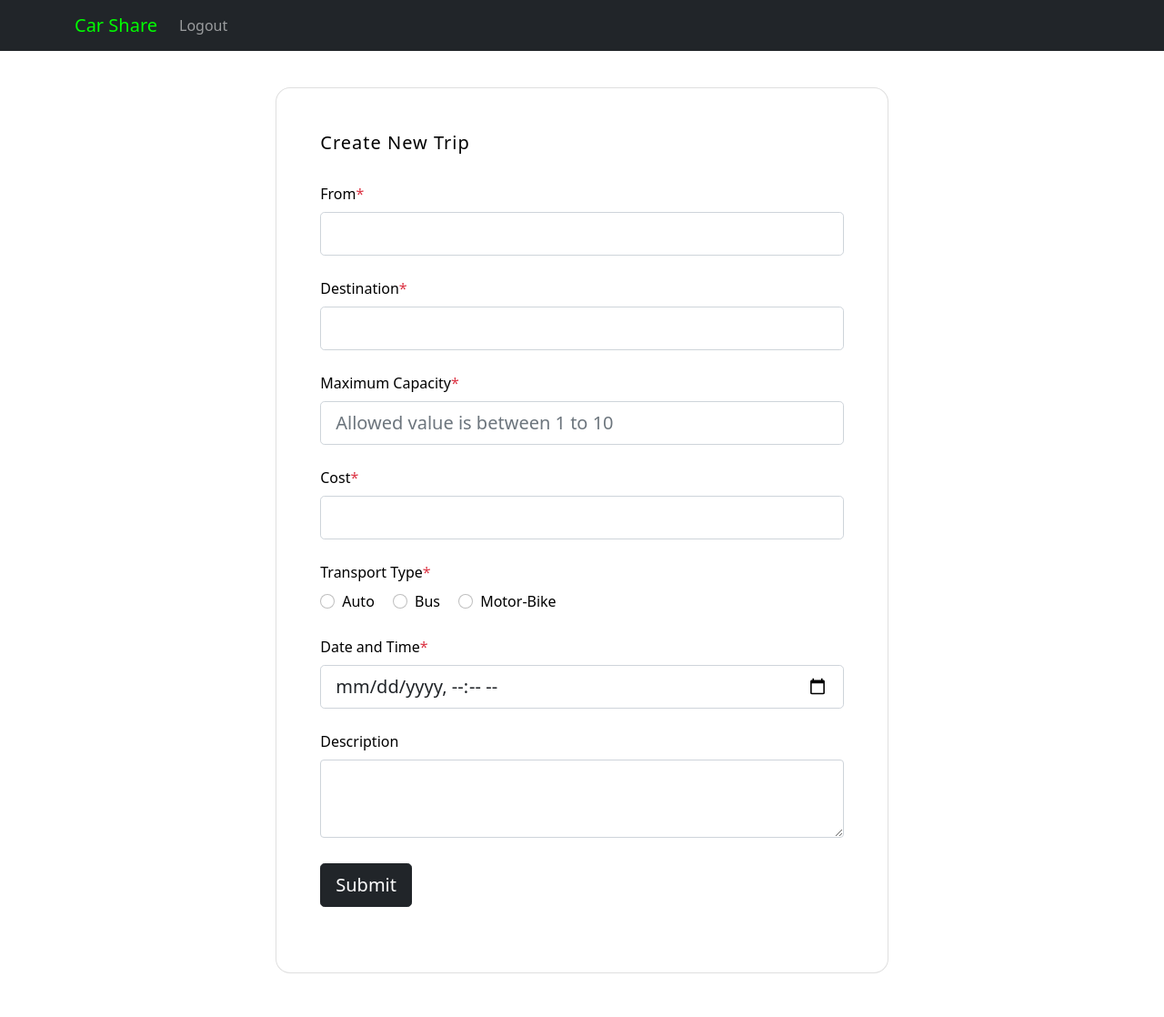
After one commit to imranimon/car-share-flask, a Flask app: page /new-drive in a window 1280 px wide. The commit adds this page. Shown: the whole page at 91% size. Run offline with Flask 2, Linux system fonts and the light colour scheme; the visitor is signed in with stand-in values (Sample User, id 1); data that the repository does not hold is empty.

Commit message:
create new trip done

```diff
--- a/app.py
+++ b/app.py
@@ -1,6 +1,7 @@
 from flask import Flask, render_template, redirect, url_for, request, session
 from flask_db2 import DB2
 from dotenv import load_dotenv
+from datetime import datetime
 
 load_dotenv()
 import os
@@ -47,10 +48,10 @@ def login():
             if result:
                 session["ses_user"] = loggedinUser
                 session['logged_in'] = True
-                return redirect(url_for("index"))
+                return redirect(url_for("mainView"))
             else:
                 session['logged_in'] = False
-                message = "Please input valid information to Login"
+                message = "Email Is Not Valid"
     cur.close()
     del cur
     return render_template('login.html', message=message)
@@ -63,7 +64,6 @@ def register():
     if request.method == "POST":
         email = request.form["email"]
         name = request.form["name"]
-        print(email, name)
         cur.execute("select * from benutzer where email=?", (email,))
         result = cur.fetchall()
 
@@ -106,7 +106,7 @@ def mainView():
 
 
 @app.route('/view-drive/<fid>')
-def coursedetails(fid):
+def viewDrive(fid):
     if "ses_user" in session:
         user = session["ses_user"]
         cur = db.connection.cursor()
@@ -118,5 +118,42 @@ def coursedetails(fid):
         return redirect(url_for("login"))
 
 
+@app.route('/new-drive', methods=['GET', 'POST'])
+def newDrive():
+    if "ses_user" in session:
+        user = session["ses_user"]
+        cur = db.connection.cursor()
+        message = ''
+        if request.method == "POST":
+            start_from = request.form["from"]
+            destination = request.form["to"]
+            max_capacity = int(request.form["maxCapacity"])
+            cost = int(request.form["cost"])
+            transport = request.form["transport"]
+            description = request.form["description"]
+
+            date_time = request.form["dateTime"]
+            [date, time] = date_time.split('T')
+            formated_date_time = date + ' ' + time + ':' + '00'
+
+            if start_from is not None and destination is not None and max_capacity in (
+                    1, 2, 3, 4, 5, 6, 7, 8, 9,
+                    10) and (cost > 0) and transport is not None and date_time is not None and len(description) <= 50:
+                cur.execute(
+                    'INSERT INTO fahrt (startort, zielort, fahrtdatumzeit, maxPlaetze, fahrtkosten, anbieter, transportmittel, beschreibung)  VALUES (?,?,?,?,?,?,?,?)',
+                    (start_from, destination, formated_date_time, max_capacity, cost, user[0], transport, description))
+                return redirect(url_for("mainView"))
+            else:
+                message = ['All asterisk (*) fileds and required',
+                           'The allowed value for Maximum Capacity is between 1 and 10',
+                           'Cost have to be a greater than 0',
+                           'Length of description can not be greater than 50']
+        cur.close()
+        del cur
+        return render_template('new_drive.html', message=message)
+    else:
+        return redirect(url_for("login"))
+
+
 if __name__ == '__main__':
     app.run(debug=True)
--- a/templates/index.html
+++ b/templates/index.html
@@ -21,10 +21,10 @@
         <div class="collapse navbar-collapse" id="navbarResponsive">
             <ul class="navbar-nav ml-auto">
                 <li class="nav-item">
-                    <a style="color: lime" class="nav-link" href="/login">Login</a>
+                    <a style="color: #31e331" class="nav-link" href="/login">Login</a>
                 </li>
                 <li class="nav-item">
-                    <a style="color: lime" class="nav-link" href="/register">Register</a>
+                    <a style="color: #31e331" class="nav-link" href="/register">Register</a>
                 </li>
             </ul>
         </div>
--- a/templates/main_view.html
+++ b/templates/main_view.html
@@ -20,6 +20,9 @@
         </button>
         <div class="collapse navbar-collapse" id="navbarResponsive">
             <ul class="navbar-nav ml-auto">
+                <li class="nav-item">
+                    <a style="color: #31e331" class="nav-link" href="/new-drive">Create Trip</a>
+                </li>
                 <li class="nav-item">
                     <a class="nav-link" href="/logout">Logout</a>
                 </li>
--- /dev/null
+++ b/templates/new_drive.html
@@ -0,0 +1,136 @@
+<!doctype html>
+<html lang="en">
+<head>
+    <meta charset="UTF-8">
+    <meta name="viewport"
+          content="width=device-width, user-scalable=no, initial-scale=1.0, maximum-scale=1.0, minimum-scale=1.0">
+    <meta http-equiv="X-UA-Compatible" content="ie=edge">
+    <link href="https://cdn.jsdelivr.net/npm/bootstrap@5.1.3/dist/css/bootstrap.min.css" rel="stylesheet"
+          integrity="sha384-1BmE4kWBq78iYhFldvKuhfTAU6auU8tT94WrHftjDbrCEXSU1oBoqyl2QvZ6jIW3" crossorigin="anonymous">
+    <title>New Drive</title>
+</head>
+<body>
+<nav class="navbar navbar-expand-lg navbar-dark bg-dark fixed-top">
+    <div class="container">
+        <a style="color: lime" class="navbar-brand" href="/main-view">Car Share</a>
+        <button class="navbar-toggler" type="button" data-toggle="collapse" data-target="#navbarResponsive"
+                aria-controls="navbarResponsive" aria-expanded="false" aria-label="Toggle navigation">
+            <span class="navbar-toggler-icon"></span>
+        </button>
+        <div class="collapse navbar-collapse" id="navbarResponsive">
+            <ul class="navbar-nav ml-auto">
+                <li class="nav-item">
+                    <a class="nav-link" href="/logout">Logout</a>
+                </li>
+            </ul>
+        </div>
+    </div>
+</nav>
+
+<div class="container pt-5">
+    <div class="container py-5 h-100 w-75">
+        <div class="row d-flex justify-content-center align-items-center h-100">
+            <div class="col col-xl-10">
+                <div class="card" style="border-radius: 1rem;">
+                    <div class="row g-0">
+
+                        <div class="col d-flex align-items-center">
+                            <div class="card-body p-4 p-lg-5 text-black">
+
+                                <form method="POST">
+                                    <h5 class="fw-normal mb-3 pb-3" style="letter-spacing: 1px;">
+                                        Create New Trip
+                                    </h5>
+                                    {% if message %}
+                                        <div>
+                                            <h6 class="text-danger">Please check the following conditions</h6>
+                                            <ul>
+                                                {% for text in message %}
+                                                    <li class="text-danger">{{ text }}</li>
+                                                {% endfor %}
+                                            </ul>
+                                        </div>
+                                    {% endif %}
+                                    <div class="form-outline mb-4">
+                                        <label class="form-label" for="from">
+                                            From<span class="text-danger">*</span>
+                                        </label>
+                                        <input type="text" id="from" name="from" required
+                                               class="form-control form-control-lg"/>
+                                    </div>
+                                    <div class="form-outline mb-4">
+                                        <label class="form-label" for="to">
+                                            Destination<span class="text-danger">*</span>
+                                        </label>
+                                        <input type="text" id="to" name="to" required
+                                               class="form-control form-control-lg"/>
+                                    </div>
+                                    <div class="form-outline mb-4">
+                                        <label class="form-label" for="maxCapacity">
+                                            Maximum Capacity<span class="text-danger">*</span>
+                                        </label>
+                                        <input type="number" id="maxCapacity" name="maxCapacity" required
+                                               placeholder="Allowed value is between 1 to 10"
+                                               class="form-control form-control-lg"/>
+                                    </div>
+                                    <div class="form-outline mb-4">
+                                        <label class="form-label" for="cost">
+                                            Cost<span class="text-danger">*</span>
+                                        </label>
+                                        <input type="number" id="cost" name="cost" required
+                                               class="form-control form-control-lg"/>
+                                    </div>
+
+                                    <div class="form-outline mb-4">
+                                        <label class="form-label" for="cost">
+                                            Transport Type<span class="text-danger">*</span>
+                                        </label>
+                                        <div>
+                                            <div class="form-check form-check-inline">
+                                                <input class="form-check-input" type="radio" name="transport" required
+                                                       id="transport1" value="1">
+                                                <label class="form-check-label" for="transport1">Auto</label>
+                                            </div>
+                                            <div class="form-check form-check-inline">
+                                                <input class="form-check-input" type="radio" name="transport" required
+                                                       id="transport2" value="2">
+                                                <label class="form-check-label" for="transport2">Bus</label>
+                                            </div>
+                                            <div class="form-check form-check-inline">
+                                                <input class="form-check-input" type="radio" name="transport" required
+                                                       id="transport3" value="3">
+                                                <label class="form-check-label" for="transport3">Motor-Bike</label>
+                                            </div>
+                                        </div>
+
+                                    </div>
+                                    <div class="form-outline mb-4">
+                                        <label class="form-label" for="dateTime">
+                                            Date and Time<span class="text-danger">*</span>
+                                        </label>
+                                        <input type="datetime-local" id="dateTime" name="dateTime" required
+                                               class="form-control form-control-lg"/>
+                                    </div>
+
+                                    <div class="form-outline mb-4">
+                                        <label class="form-label" for="description">Description</label>
+                                        <textarea class="form-control" id="description" name="description"
+                                                  rows="3"></textarea>
+                                    </div>
+
+                                    <div class="pt-1 mb-4">
+                                        <button class="btn btn-dark btn-lg btn-block" type="submit">Submit</button>
+                                    </div>
+                                </form>
+
+                            </div>
+                        </div>
+                    </div>
+                </div>
+            </div>
+        </div>
+    </div>
+</div>
+
+</body>
+</html>
--- a/templates/view_drive.html
+++ b/templates/view_drive.html
@@ -13,7 +13,7 @@
 <!-- Navigation -->
 <nav class="navbar navbar-expand-lg navbar-dark bg-dark fixed-top">
     <div class="container">
-        <a style="color: lime" class="navbar-brand" href="/">Car Share</a>
+        <a style="color: lime" class="navbar-brand" href="/main-view">Car Share</a>
         <button class="navbar-toggler" type="button" data-toggle="collapse" data-target="#navbarResponsive"
                 aria-controls="navbarResponsive" aria-expanded="false" aria-label="Toggle navigation">
             <span class="navbar-toggler-icon"></span>
```
